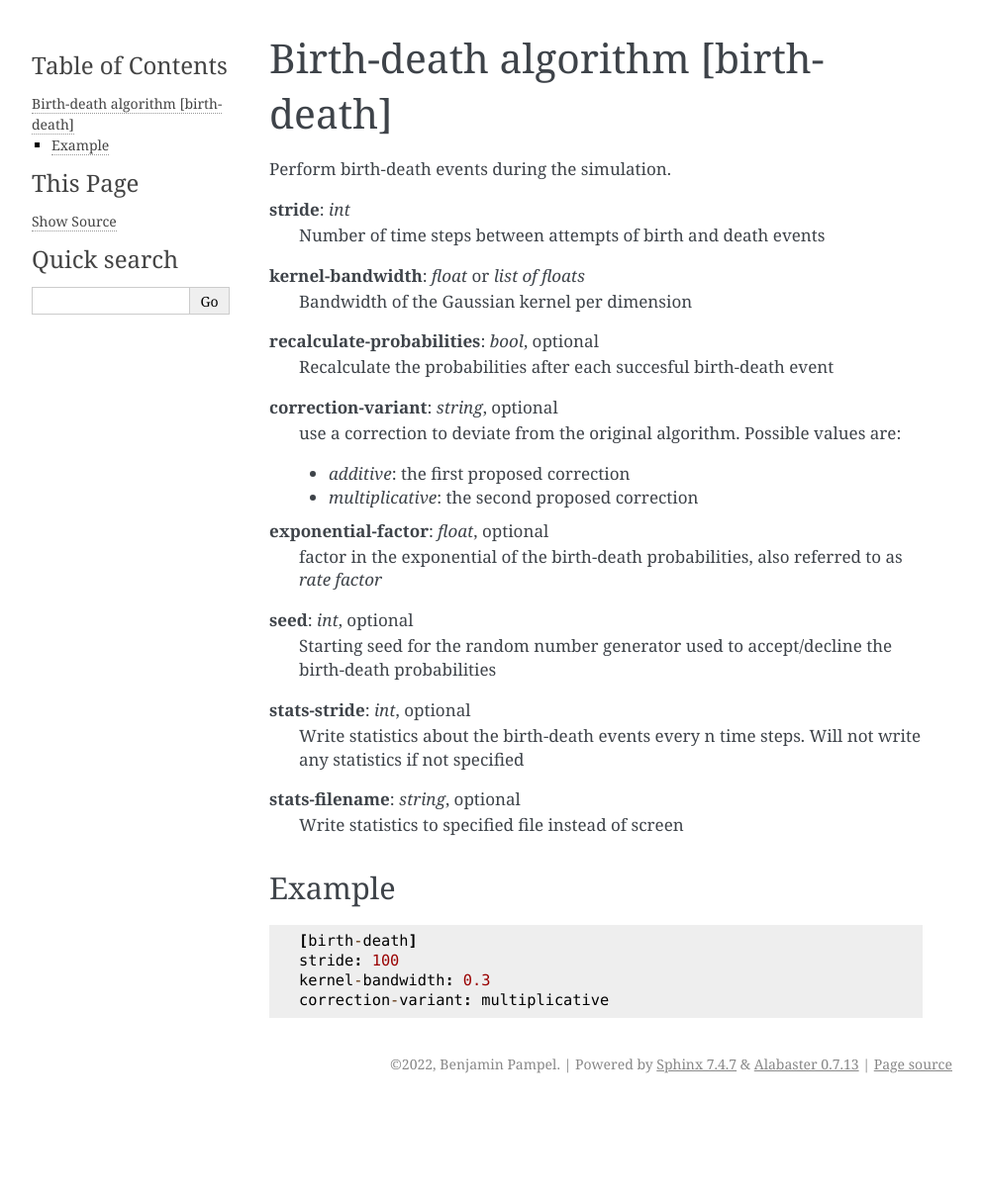
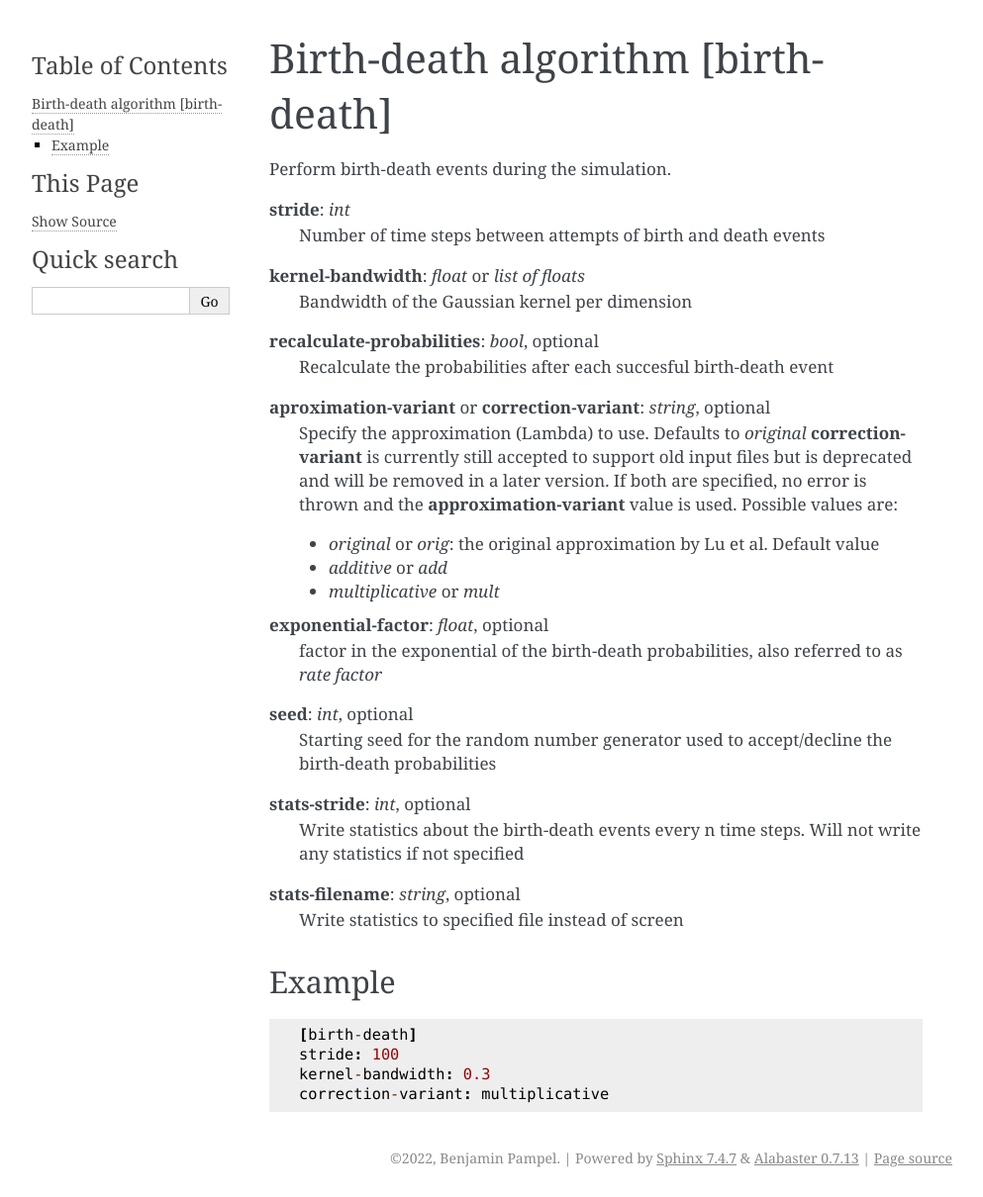
Before and after one commit to bpampel/bdld, a Sphinx documentation site: the page built from docs/birth-death.rst, in a window 1280 px wide. Shown: the whole page at 99% size, without its empty margins (148-1141 px from the left). Built offline with Sphinx 7.4.7, drawn with Linux system fonts in a browser that asks for light colours; before the commit the page ends 1115 px from its top, so only the background shows below that.

Commit message:
Add 'approximation-variant' to doc

```diff
--- a/docs/birth-death.rst
+++ b/docs/birth-death.rst
@@ -14,11 +14,15 @@ Perform birth-death events during the simulation.
 **recalculate-probabilities**: *bool*, optional
   Recalculate the probabilities after each succesful birth-death event
 
-**correction-variant**: *string*, optional
-  use a correction to deviate from the original algorithm. Possible values are:
+**aproximation-variant** or **correction-variant**: *string*, optional
+  Specify the approximation (Lambda) to use. Defaults to *original*
+  **correction-variant** is currently still accepted to support old input files but is deprecated and will be removed in a later version.
+  If both are specified, no error is thrown and the **approximation-variant** value is used.
+  Possible values are:
 
-  * *additive*: the first proposed correction
-  * *multiplicative*: the second proposed correction
+  * *original* or *orig*: the original approximation by Lu et al. Default value
+  * *additive* or *add*
+  * *multiplicative* or *mult*
 
 **exponential-factor**: *float*, optional
   factor in the exponential of the birth-death probabilities, also referred to as *rate factor*
--- a/docs/changelog.rst
+++ b/docs/changelog.rst
@@ -8,6 +8,8 @@ This file documents the bigger changes between versions
 ^^^^^^^^^^^^^^^^^^^^^^
 
 - add `recalculate-probabilities` option to birth-death action for permanent usage
+- rename `correction-variant` to `approximation-variant` in code and allow this in the input
+- deprecate the `correction-variant` option (but currently still supported)
 - fixed periodic boundary conditions
 - fix crash in DeltaF and ParticleDistribution if no filename was specified
 - FES is no longer data member of Histogram class but stored as separate grid in the FesAction
```
